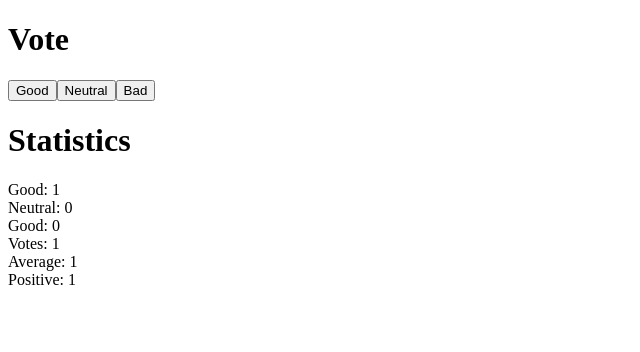
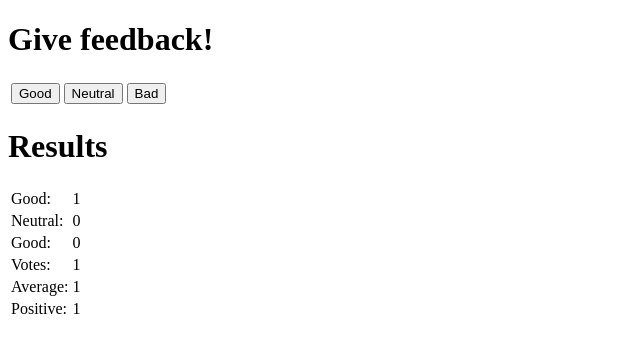
Before and after one commit to anssilepikko/fullstackopen, a React (Create React App) app in the folder osa1/unicafe/: page / in a window 1280 px wide. Both pictures are taken after a click on the button "Good". Shown: the top 352 px of the page, without its empty margins (0-640 px from the left). Built offline with nearby package versions, Linux system fonts and the light colour scheme.

Commit message:
1.11* unicafe step6

```diff
--- a/osa1/unicafe/src/App.js
+++ b/osa1/unicafe/src/App.js
@@ -5,9 +5,16 @@ const Button = ({handleClick, text}) => (
   <button onClick={handleClick}>{text}</button>
 )
 
-const StatisticLine = ({statistic, text}) => (
-  <div>{text}: {statistic}</div>
+const StatisticLine = ({statistic, text}) => {
+  return (
+  <>
+  <tr>
+    <td>{text}:</td>
+    <td>{statistic}</td>
+  </tr>
+  </>
   )
+}
 
 const Statistics = ({good, neutral, bad}) => {
 
@@ -28,14 +35,18 @@ const Statistics = ({good, neutral, bad}) => {
 
   if (countVotes() > 0) {
     return (
-    <div>
+    <>
+      <table>
+        <tbody>
           <StatisticLine statistic={good} text='Good' />
           <StatisticLine statistic={neutral} text='Neutral' />
           <StatisticLine statistic={bad} text='Good' />
           <StatisticLine statistic={countVotes()} text='Votes' />
           <StatisticLine statistic={countAverage()} text='Average' />
           <StatisticLine statistic={countPositive()} text='Positive' />
-    </div>
+        </tbody>
+      </table>
+    </>
     )
   }
   return (
@@ -44,7 +55,6 @@ const Statistics = ({good, neutral, bad}) => {
 }
 
 const App = () => {
-  // Jokaiselle äänelle oma state
   const [good, setGood] = useState(0)
   const [neutral, setNeutral] = useState(0)
   const [bad, setBad] = useState(0)
@@ -63,16 +73,18 @@ const App = () => {
 
   return (
   <div>
-      <h1>Vote</h1>
-      <div>
-        <Button handleClick={voteGood} text='Good' />
-        <Button handleClick={voteNeutral} text='Neutral' />
-        <Button handleClick={voteBad} text='Bad' />
-      </div>
-      <h1>Statistics</h1>
-      <div>
+    <h1>Give feedback!</h1>
+  <table>
+    <tbody>
+      <tr>
+        <td><Button handleClick={voteGood} text='Good' /></td>
+        <td><Button handleClick={voteNeutral} text='Neutral' /></td>
+        <td><Button handleClick={voteBad} text='Bad' /></td>
+        </tr>
+    </tbody>
+  </table>
+  <h1>Results</h1>
     <Statistics good={good} neutral={neutral} bad={bad} />
-      </div>
   </div>
   )
 }
```
Lines whose indentation alone changed are shown as unchanged.
